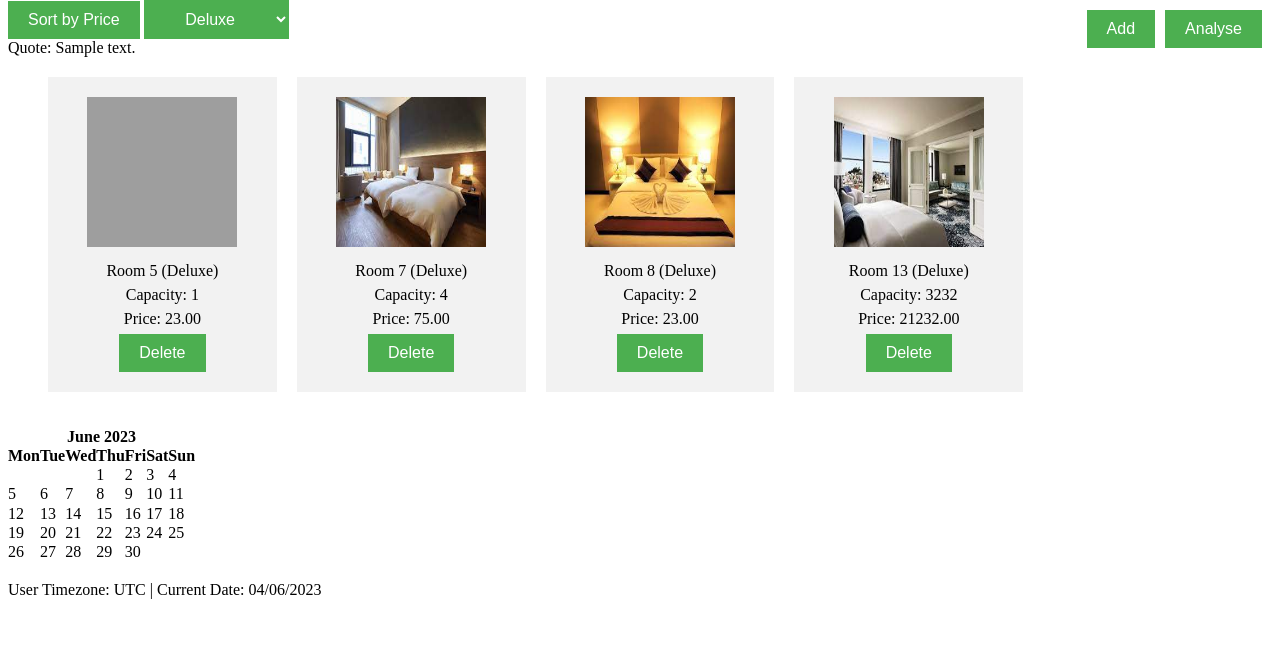
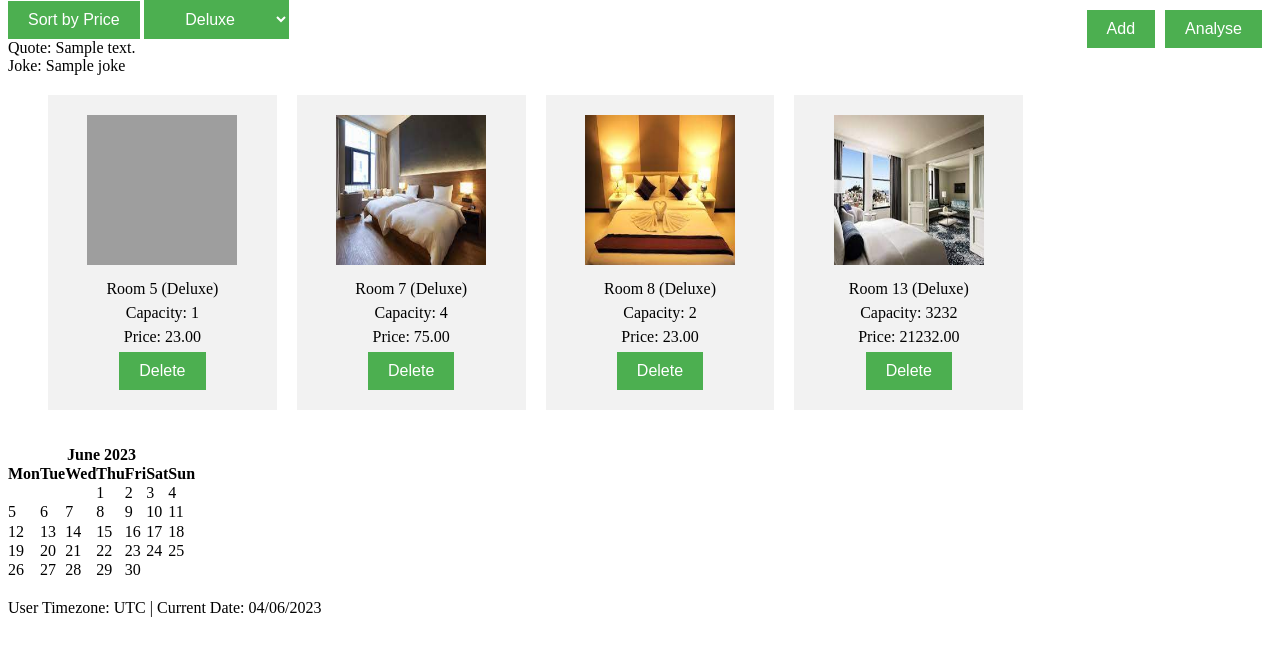
Before and after one commit to kolyaklimk/Python-Tasks, a Django app: page /sort_by/1/ in a window 1280 px wide. Shown: the part 66-722 px from the top of the page. Run offline with Django 4.2, Linux system fonts and the light colour scheme; a user stored in the database is signed in; data comes from the database, SQL or seed files in the repository; tables that the repository leaves empty hold one stand-in row (values such as "Sample post"); a database or web service that is not in the repository returns one stand-in record (values such as "Sample title"); data that the repository does not hold is empty; grey boxes are pictures that could not be loaded.

Commit message:
Add joke api

```diff
--- a/Lab4/mysite/hotel/templates/hotel/hotel_list.html
+++ b/Lab4/mysite/hotel/templates/hotel/hotel_list.html
@@ -109,8 +109,9 @@ text-align: center;
     </script>
 
 </div>
-{% if user.is_authenticated and user.is_superuser %}
-<label>Quote: {{timezone_context.quote}}</label>
+{% if user.is_authenticated or user.is_superuser %}
+<label>Quote: {{timezone_context.quote}}</label><br>
+<label>Joke: {{timezone_context.joke}}</label>
 {%endif%}
 <ul class="room-list">
     {% for m in rooms %}
--- a/Lab4/mysite/hotel/views.py
+++ b/Lab4/mysite/hotel/views.py
@@ -1,5 +1,6 @@
 from datetime import datetime
 
+from django.http import HttpResponse
 from django.shortcuts import render, redirect
 from .models import Room, Category, Booking
 from django.shortcuts import get_object_or_404
@@ -11,6 +12,7 @@ import requests
 
 def timezone_context(request):
     quote = ''
+    joke = ''
     if request.user.is_authenticated:
         url = 'http://api.forismatic.com/api/1.0/'
         params = {
@@ -19,15 +21,23 @@ def timezone_context(request):
             'lang': 'en'
         }
         response = requests.get(url, params=params)
-        print(quote)
+
+        url = "https://icanhazdadjoke.com/"
+        headers = {"Accept": "application/json"}
+        response_joke = requests.get(url, headers=headers)
+
         try:
-            if response.status_code == 200:
+            if response.status_code == 200 or response_joke.status_code == 200:
                 data = response.json()
                 quote = (data['quoteText'])
+                joke = response_joke.json()['joke']
             else:
                 quote = ('Ошибка при выполнении запроса:', response.status_code)
+                joke = ('Ошибка при выполнении запроса:', response.status_code)
         except:
             quote = 'No internet connection'
+            joke = 'No internet connection'
+
     user_timezone = timezone.get_current_timezone()
     current_date = timezone.now()
     c = calendar.HTMLCalendar(calendar.MONDAY).formatmonth(datetime.now().year, datetime.now().month)
@@ -35,7 +45,8 @@ def timezone_context(request):
         'user_timezone': user_timezone,
         'current_date': current_date,
         'calendar': c,
-        'quote': quote
+        'quote': quote,
+        'joke': joke,
     }
     return context
 
```
